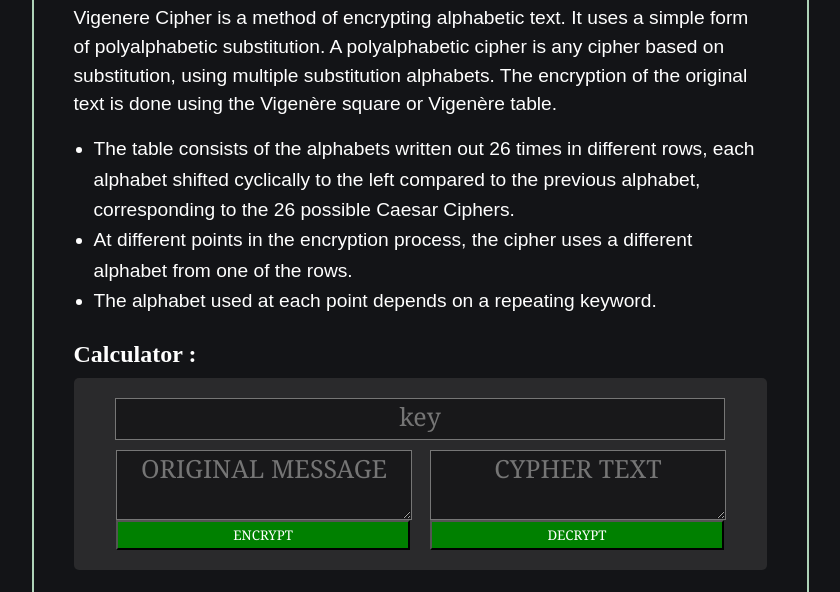
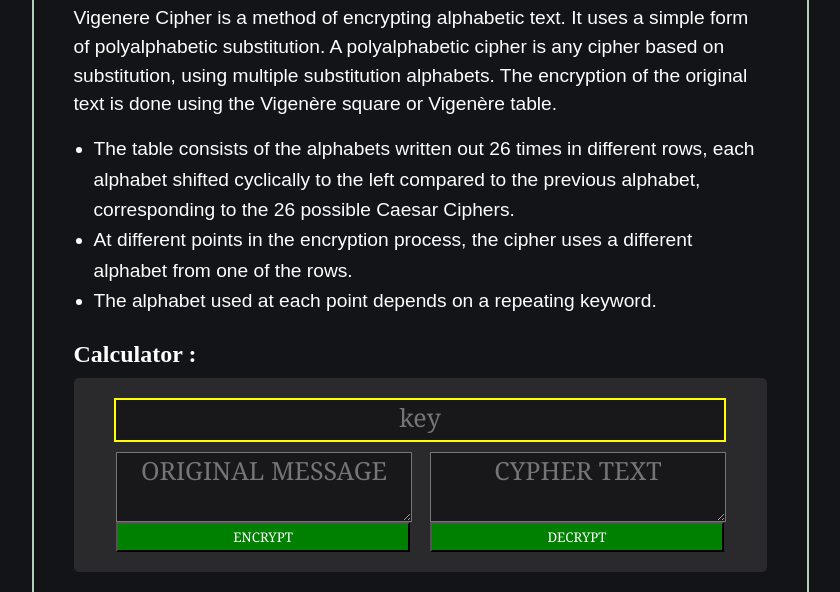
Before and after one commit to na-ma-na723/vigenere-cypher-calculator, a plain HTML site: page index.html in a window 1280 px wide. Shown: the part 180-772 px from the top of the page, without its empty margins (220-1060 px from the left). Drawn offline with Linux system fonts and the light colour scheme.

Commit message:
minor css changes

```diff
--- a/style.css
+++ b/style.css
@@ -82,6 +82,20 @@ body{
     border-radius: 5px;
 }
 
+#keyBox{
+    display: flex;
+    justify-content: center;
+    align-items: center;
+}
+
+#key{
+    width: 93%;
+    height: 40px;
+    resize: none;
+    font-size: 25px;
+    border: 2px solid yellow;
+}
+
 
 textarea{
     color: white;
@@ -130,20 +144,6 @@ textarea{
 .btn:hover{
     cursor: pointer;
 }
-
-#keyBox{
-    display: flex;
-    justify-content: center;
-}
-
-#key{
-    width: 93%;
-    height: 40px;
-    resize: none;
-    font-size: 25px;
-}
-
-
 
 #example{
     /* border: 2px solid rgb(208, 255, 0); */
```
